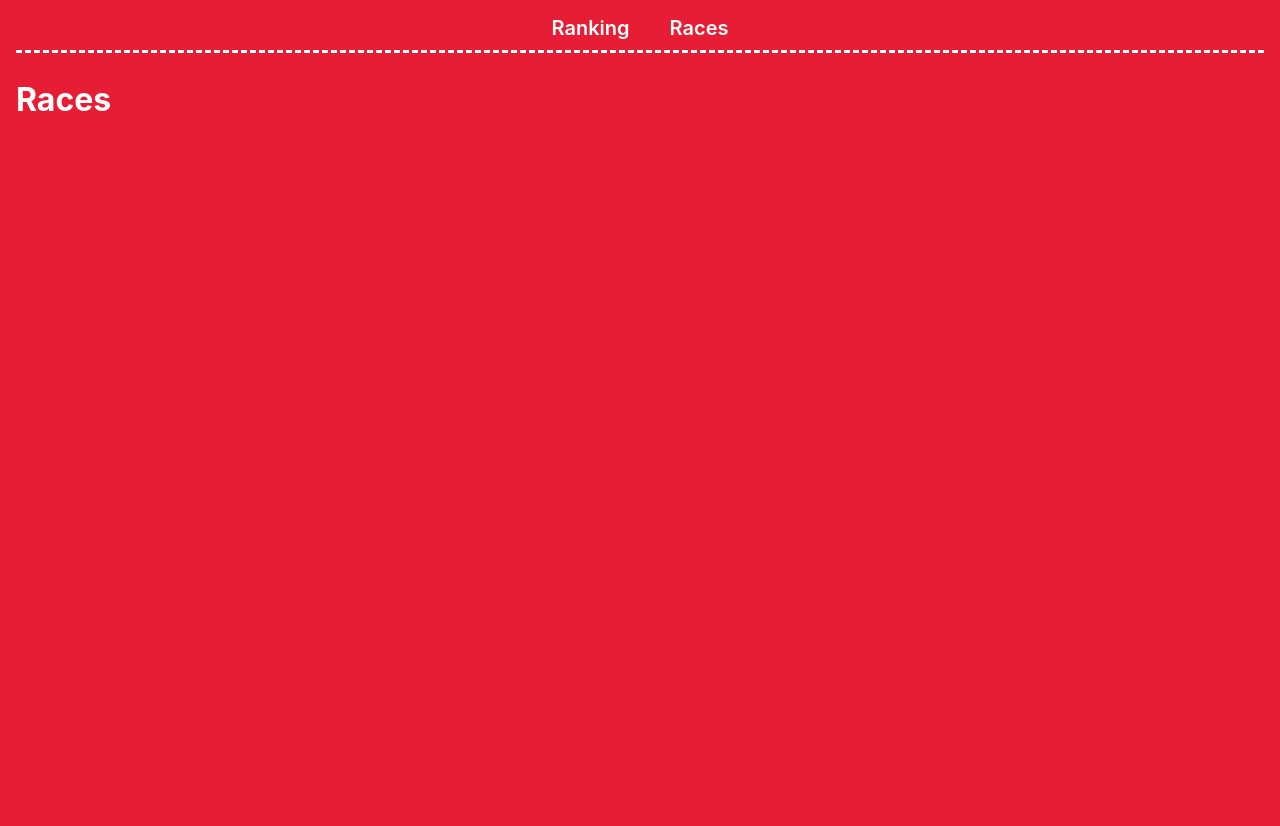
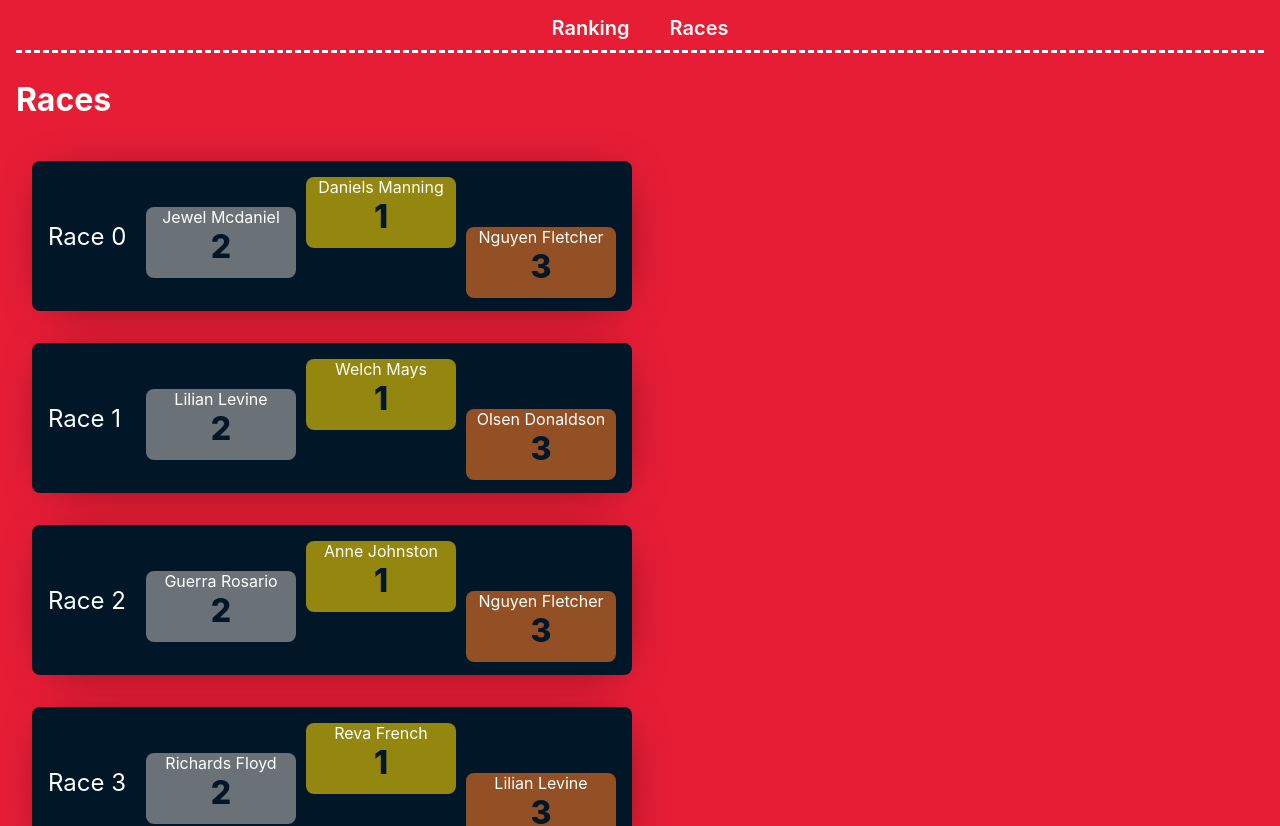
Before and after one commit to cbh6/devaway-karting-panel, a React (Create React App) app: page /races in a window 1280 px wide. Shown: the top 826 px of the page. Before the commit the page ends 800 px from the top, so only its background shows below. Built offline with nearby package versions, Linux system fonts and the light colour scheme.

Commit message:
Add races page

```diff
--- /dev/null
+++ b/src/pages/Races/Races.module.scss
@@ -0,0 +1,80 @@
+.races {
+  display: flex;
+  flex-wrap: wrap;
+}
+
+.race {
+  width: 45vw;
+  min-width: 600px;
+  padding: 16px;
+  border-radius: 8px;
+  margin: 16px;
+  display: flex;
+  justify-content: space-between;
+  height: 150px;
+  background: var(--theme-color_3);
+  -webkit-box-shadow: 3px 4px 49px -21px rgba(0, 0, 0, 0.75);
+  -moz-box-shadow: 3px 4px 49px -21px rgba(0, 0, 0, 0.75);
+  box-shadow: 3px 4px 49px -21px rgba(0, 0, 0, 0.75);
+
+  &__title {
+    display: flex;
+    align-items: center;
+    font-size: 24px;
+  }
+
+  &__podium {
+    display: flex;
+
+    div {
+      width: 150px;
+      height: 60%;
+      text-align: center;
+      margin-left: 10px;
+      display: flex;
+      flex-direction: column;
+      border-radius: 8px;
+    }
+
+    span {
+      font-size: 32px;
+      font-weight: 800;
+      color: var(--theme-color_3);
+    }
+
+    &--first {
+      background-color: var(--theme-color_first);
+    }
+    &--second {
+      background-color: var(--theme-color_second);
+      margin-top: 30px;
+    }
+    &--third {
+      background-color: var(--theme-color_third);
+      margin-top: 50px;
+    }
+  }
+}
+
+@media (max-width: 600px) {
+  .race {
+    width: 100vw;
+    min-width: 0;
+    justify-content: start;
+    margin: 8px 0;
+    overflow-x: scroll;
+    font-size: 12px;
+  }
+  .race__title {
+    font-size: 16px;
+  }
+  .race__podium div {
+    width: 70px;
+  }
+}
+
+@media (min-width: 1921px) {
+  .race {
+    width: 30vw;
+  }
+}
--- a/src/pages/Races/index.js
+++ b/src/pages/Races/index.js
@@ -1,9 +1,38 @@
 import React from 'react';
+import { useData } from 'context/DataContext';
+import Spinner from 'components/Spinner';
+
+import styles from './Races.module.scss';
 
 export default function RacesPage() {
+  const { rankingByRace, drivers } = useData();
+  console.log(rankingByRace);
+
   return (
     <>
       <h2>Races</h2>
+      {Object.keys(rankingByRace).length ? (
+        <section className={styles.races}>
+          {Object.keys(rankingByRace).map((race) => (
+            <article className={styles.race} key={race}>
+              <div className={styles['race__title']}>{race}</div>
+              <div className={styles['race__podium']}>
+                <div className={styles['race__podium--second']}>
+                  {drivers[rankingByRace[race][1]].name} <span>2</span>
+                </div>
+                <div className={styles['race__podium--first']}>
+                  {drivers[rankingByRace[race][0]].name} <span>1</span>
+                </div>
+                <div className={styles['race__podium--third']}>
+                  {drivers[rankingByRace[race][2]].name} <span>3</span>
+                </div>
+              </div>
+            </article>
+          ))}
+        </section>
+      ) : (
+        <Spinner />
+      )}
     </>
   );
 }
```
